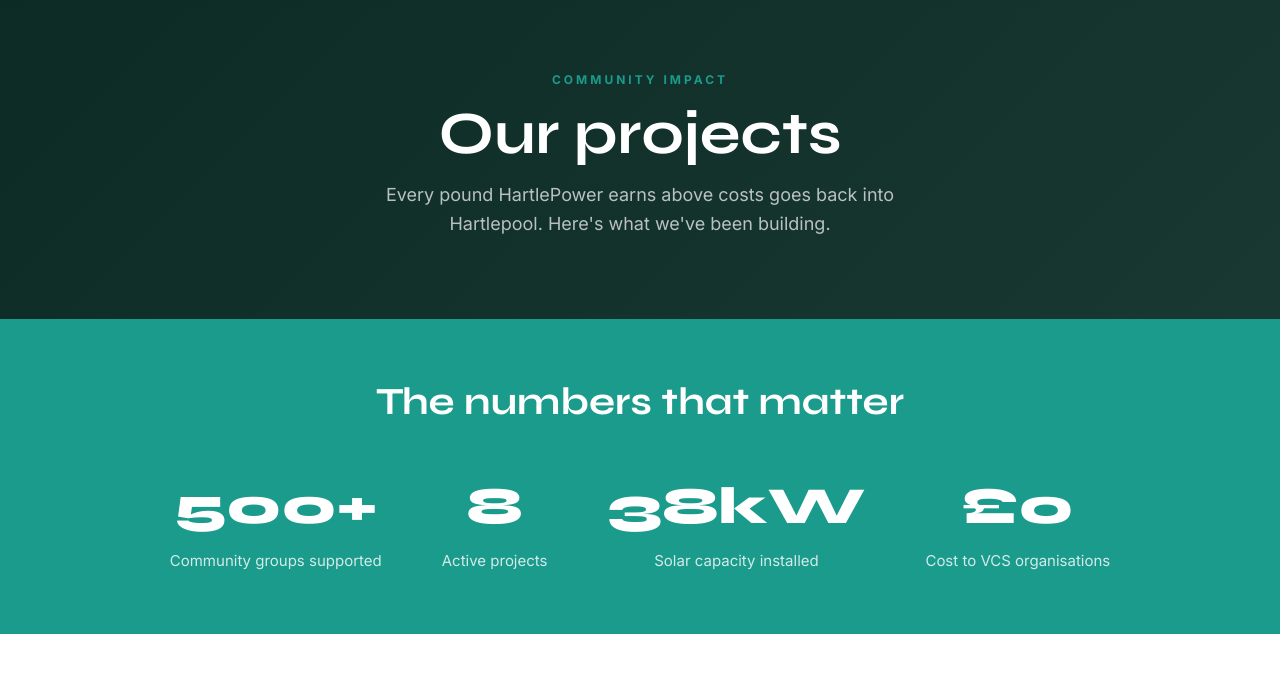
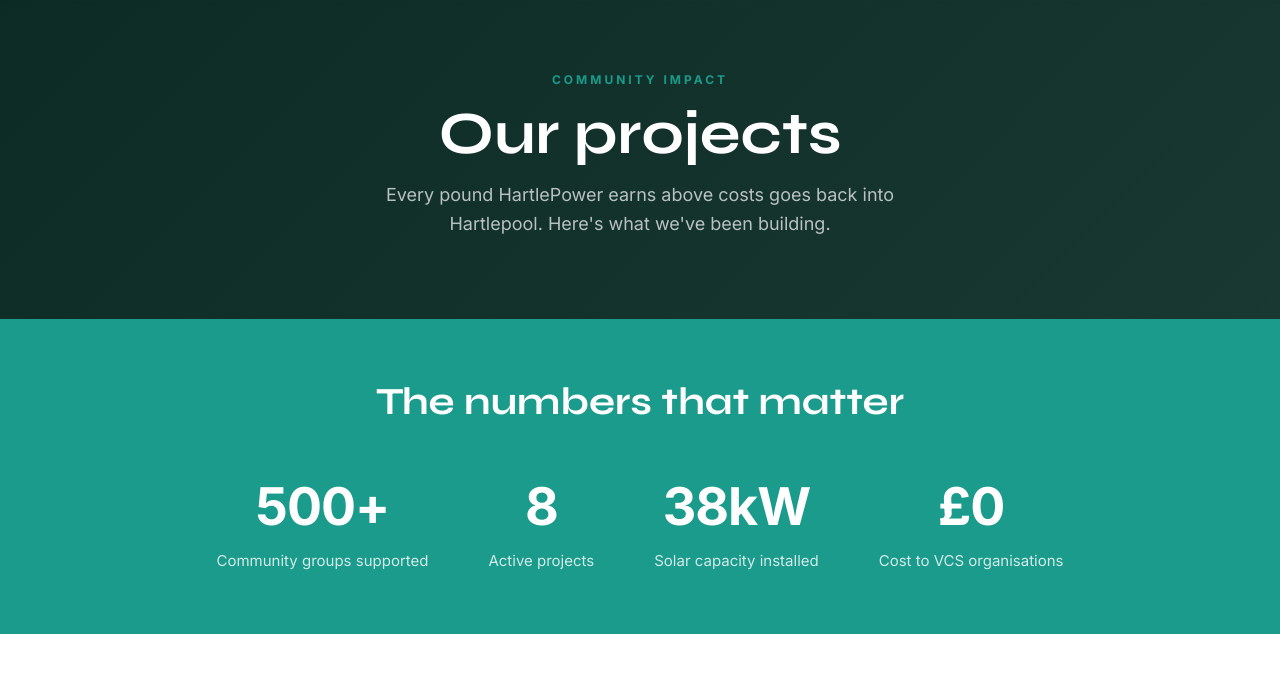
Before and after one commit to Jscott235/hartlepower-demo, a plain HTML site: page projects.html in a window 1280 px wide. Shown: the part 115-800 px from the top of the page. Drawn offline with Linux system fonts and the light colour scheme.

Commit message:
Fix impact numbers font - Inter 700 replacing Syne

```diff
--- a/projects.html
+++ b/projects.html
@@ -61,7 +61,7 @@
     }
     .impact-strip h2 { color: var(--white); margin-bottom: 40px; }
     .impact-numbers { display: flex; justify-content: center; gap: 60px; flex-wrap: wrap; }
-    .impact-num strong { font-family: 'Syne', sans-serif; font-size: 52px; font-weight: 800; display: block; }
+    .impact-num strong { font-family: 'Inter', sans-serif; font-size: 52px; font-weight: 700; display: block; letter-spacing: -1px; }
     .impact-num span { font-size: 15px; opacity: 0.8; }
 
     /* CTA */
```
